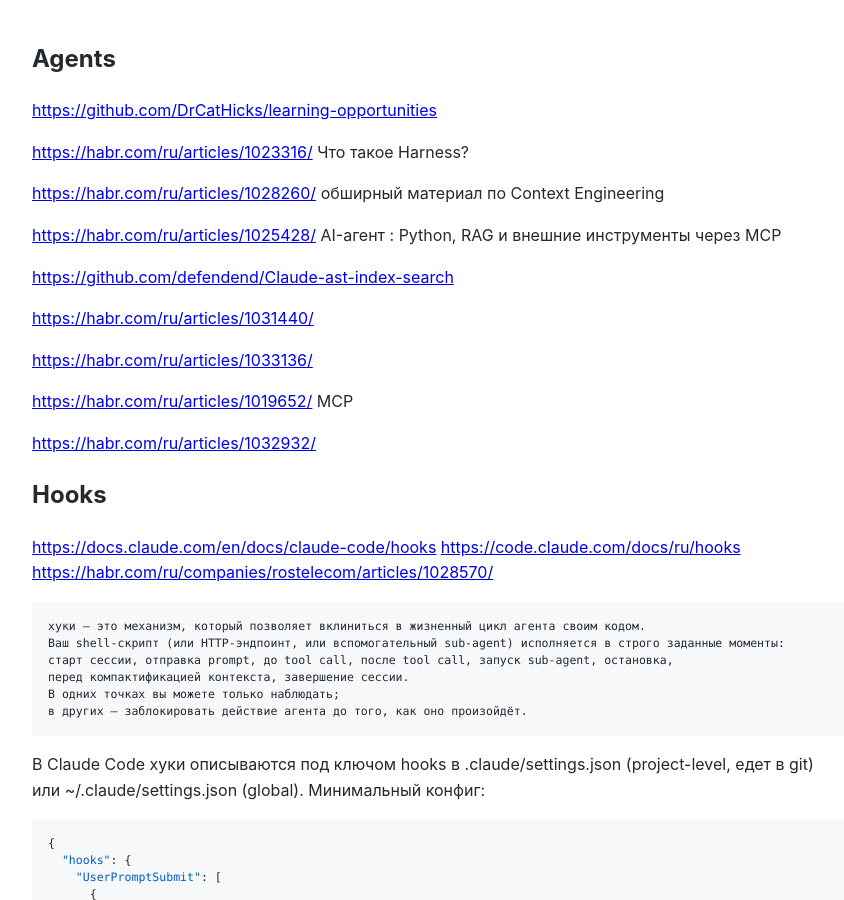
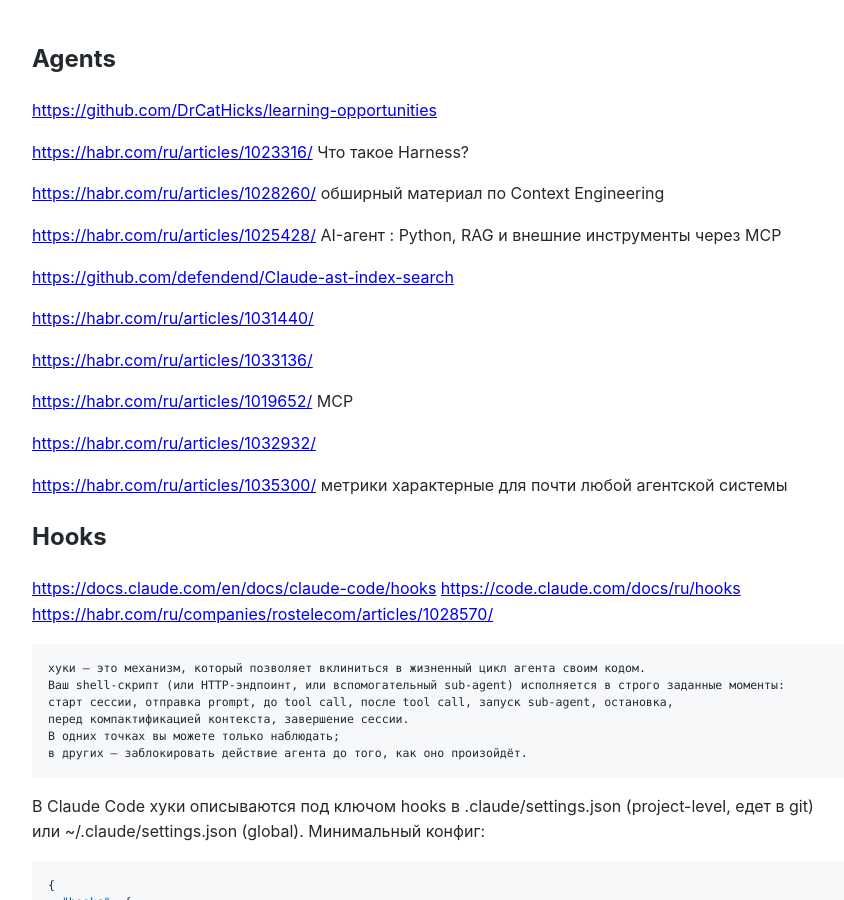
Before and after one commit to Michael-Lubinsky/michael-lubinsky.github.com, a Jekyll site: the page built from ml/agent.md, in a window 1280 px wide and 900 px high. Shown: the whole window, without its empty margins (158-1002 px from the left). Built offline with Jekyll 4.4.1, drawn with Linux system fonts in a browser that asks for light colours; our own code applies the rules of GitHub Pages for plain Markdown files.

Commit message:
Update agent.md

```diff
--- a/ml/agent.md
+++ b/ml/agent.md
@@ -17,6 +17,8 @@
 <https://habr.com/ru/articles/1019652/> MCP
 
 <https://habr.com/ru/articles/1032932/>
+
+<https://habr.com/ru/articles/1035300/> метрики характерные для почти любой агентской системы
 
 ## Hooks
 <https://docs.claude.com/en/docs/claude-code/hooks>
```
